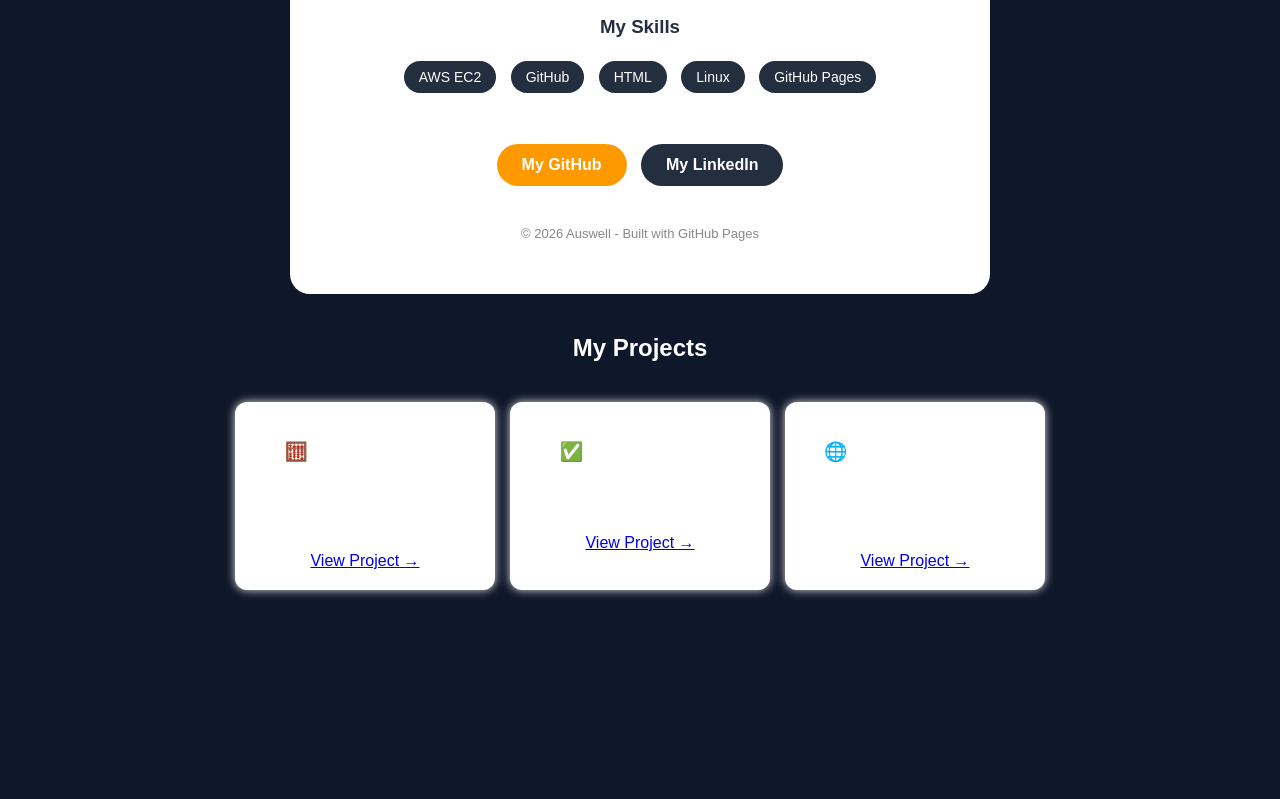
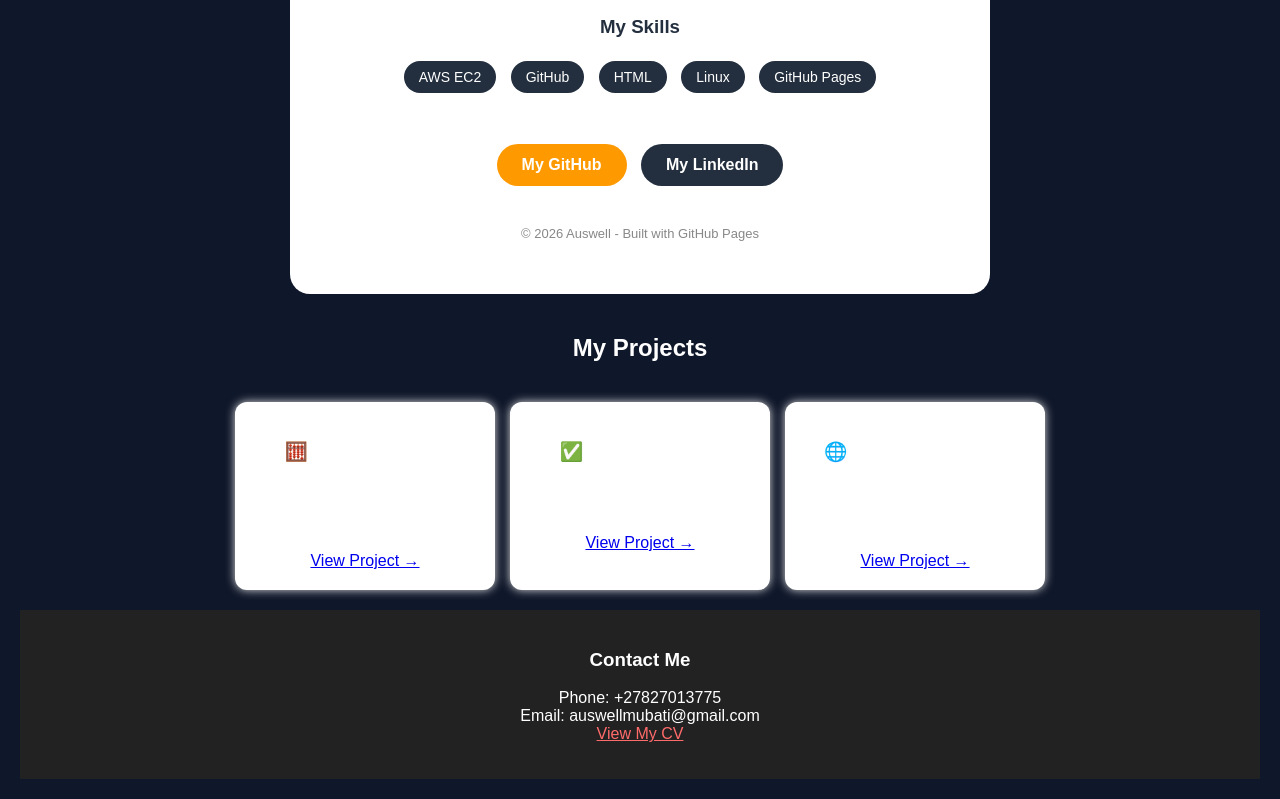
Before and after one commit to Auswell30/my-first-website, a plain HTML site: page index.html in a window 1280 px wide. Shown: the part 383-1182 px from the top of the page. Before the commit the page ends 1013 px from the top, so only its background shows below. Drawn offline with Linux system fonts and the light colour scheme.

Commit message:
Update index.html

```diff
--- a/index.html
+++ b/index.html
@@ -50,4 +50,10 @@ h1 { margin: 15px 0 5px; }
     <a href="index.html">View Project →</a>
   </div>
 </div>
+  <div style="text-align:center; padding:20px; background:#222; color:white;">
+  <h3>Contact Me</h3>
+  <p>Phone: +27827013775<br>
+  Email: auswellmubati@gmail.com<br>
+  <a href="cv.html" style="color:#ff6b6b;">View My CV</a></p>
+</div>
 </html>
```
